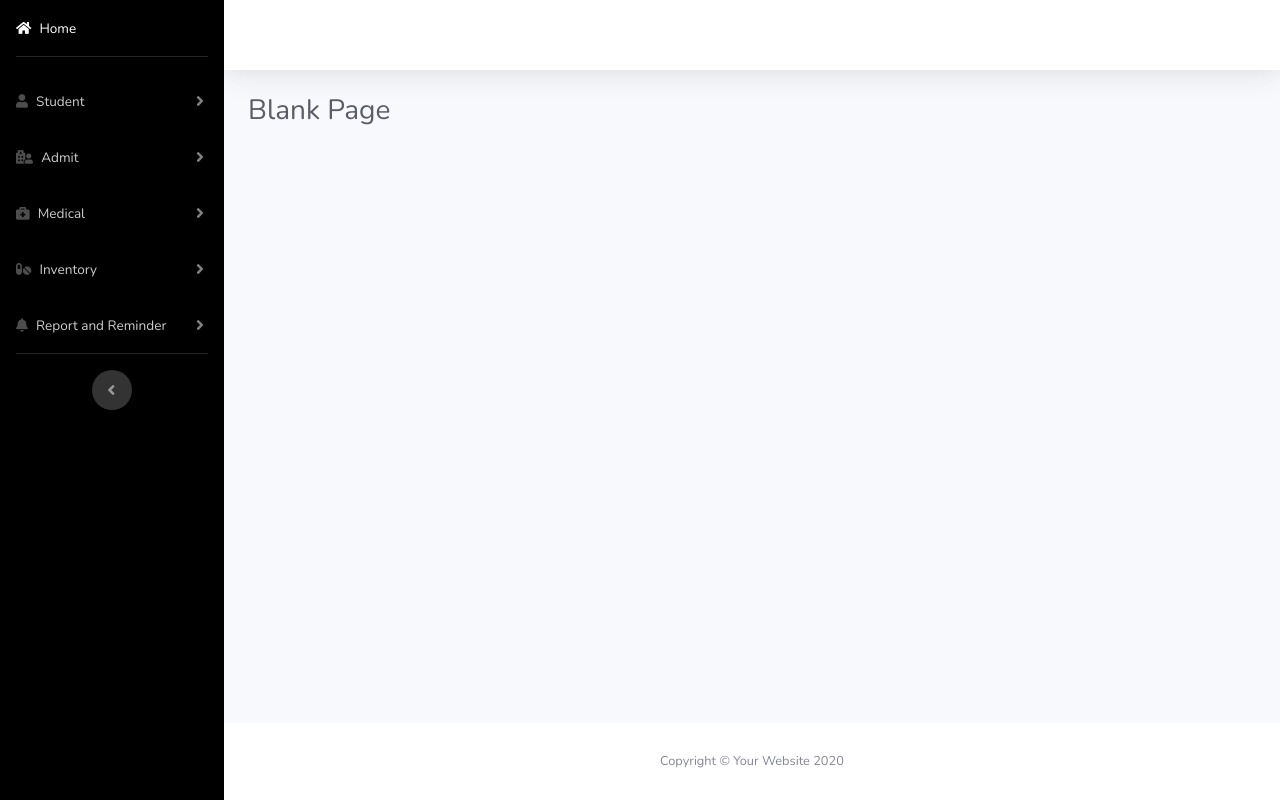
After one commit to xxiimcha/crms-ai, a PHP site: page /common/dashboard.php in a window 1280 px wide. The commit adds this page. Run offline with PHP 8.4, Linux system fonts and the light colour scheme.

Commit message:
Added Dashboard Layout

```diff
--- /dev/null
+++ b/common/dashboard.php
@@ -0,0 +1,76 @@
+<?php include('../partials/head.php');?>
+
+<!-- Page Wrapper -->
+<div id="wrapper">
+
+    <!-- Sidebar -->
+    <?php include('../partials/sidebar.php'); ?>
+    <!-- End of Sidebar -->
+
+    <!-- Content Wrapper -->
+    <div id="content-wrapper" class="d-flex flex-column">
+
+        <!-- Main Content -->
+        <div id="content">
+
+            <!-- Topbar -->
+            <nav class="navbar navbar-expand navbar-light bg-white topbar mb-4 static-top shadow">
+                <!-- Sidebar Toggle (Topbar) -->
+                <button id="sidebarToggleTop" class="btn btn-link d-md-none rounded-circle mr-3">
+                    <i class="fa fa-bars"></i>
+                </button>
+            </nav>
+            <!-- End of Topbar -->
+
+            <!-- Begin Page Content -->
+            <div class="container-fluid">
+                <!-- Page Heading -->
+                <h1 class="h3 mb-4 text-gray-800">Blank Page</h1>
+            </div>
+            <!-- /.container-fluid -->
+
+        </div>
+        <!-- End of Main Content -->
+
+        <!-- Footer -->
+        <footer class="sticky-footer bg-white">
+            <div class="container my-auto">
+                <div class="copyright text-center my-auto">
+                    <span>Copyright &copy; Your Website 2020</span>
+                </div>
+            </div>
+        </footer>
+        <!-- End of Footer -->
+
+    </div>
+    <!-- End of Content Wrapper -->
+
+</div>
+<!-- End of Page Wrapper -->
+
+<!-- Scroll to Top Button-->
+<a class="scroll-to-top rounded" href="#page-top">
+    <i class="fas fa-angle-up"></i>
+</a>
+
+<!-- Logout Modal-->
+<div class="modal fade" id="logoutModal" tabindex="-1" role="dialog" aria-labelledby="exampleModalLabel"
+    aria-hidden="true">
+    <div class="modal-dialog" role="document">
+        <div class="modal-content">
+            <div class="modal-header">
+                <h5 class="modal-title" id="exampleModalLabel">Ready to Leave?</h5>
+                <button class="close" type="button" data-dismiss="modal" aria-label="Close">
+                    <span aria-hidden="true">×</span>
+                </button>
+            </div>
+            <div class="modal-body">Select "Logout" below if you are ready to end your current session.</div>
+            <div class="modal-footer">
+                <button class="btn btn-secondary" type="button" data-dismiss="modal">Cancel</button>
+                <a class="btn btn-primary" href="login.html">Logout</a>
+            </div>
+        </div>
+    </div>
+</div>
+
+<?php include('../partials/foot.php');?>
--- a/partials/head.php
+++ b/partials/head.php
@@ -8,29 +8,12 @@
     <meta name="description" content="">
     <meta name="author" content="">
 
-    <title>SB Admin 2 - Login</title>
+    <title>Clinic Management System</title>
 
-    <!-- Custom fonts for this template-->
-    <link href="./assets/vendor/fontawesome-free/css/all.min.css" rel="stylesheet" type="text/css">
+    <link href="../assets/vendor/fontawesome-free/css/all.min.css" rel="stylesheet" type="text/css">
     <link href="https://fonts.googleapis.com/css?family=Nunito:200,200i,300,300i,400,400i,600,600i,700,700i,800,800i,900,900i" rel="stylesheet">
 
-    <!-- Custom styles for this template-->
-    <link href="./assets/css/sb-admin-2.min.css" rel="stylesheet">
-    <style>
-        .card {
-            border-radius: 15px;
-        }
-        .btn-user {
-            font-size: 1.1rem;
-            padding: 12px;
-        }
-        .form-control-user {
-            border-radius: 10px;
-        }
-        .login-container {
-            max-width: 450px;
-            margin: auto;
-        }
-    </style>
+    <link href="../assets/css/sb-admin-2.min.css" rel="stylesheet">
 </head>
-<body class="bg-gradient-dark">
+
+<body id="page-top">
--- /dev/null
+++ b/partials/sidebar.php
@@ -0,0 +1,95 @@
+<!-- Sidebar -->
+<ul class="navbar-nav sidebar sidebar-dark accordion" id="accordionSidebar" style="background-color: #000; color: #fff;">
+
+    <!-- Sidebar - Home -->
+    <li class="nav-item">
+        <a class="nav-link" href="index.html">
+            <i class="fas fa-home"></i>
+            <span>Home</span>
+        </a>
+    </li>
+
+    <!-- Divider -->
+    <hr class="sidebar-divider">
+
+    <!-- Student Section -->
+    <li class="nav-item">
+        <a class="nav-link collapsed" href="#" data-toggle="collapse" data-target="#studentMenu"
+            aria-expanded="true" aria-controls="studentMenu">
+            <i class="fas fa-user"></i>
+            <span>Student</span>
+        </a>
+        <div id="studentMenu" class="collapse" aria-labelledby="studentHeading" data-parent="#accordionSidebar">
+            <div class="bg-dark py-2 collapse-inner rounded">
+                <a class="collapse-item text-white" href="student-data.html">Student Data</a>
+            </div>
+        </div>
+    </li>
+
+    <!-- Admit Section -->
+    <li class="nav-item">
+        <a class="nav-link collapsed" href="#" data-toggle="collapse" data-target="#admitMenu"
+            aria-expanded="true" aria-controls="admitMenu">
+            <i class="fas fa-hospital-user"></i>
+            <span>Admit</span>
+        </a>
+        <div id="admitMenu" class="collapse" aria-labelledby="admitHeading" data-parent="#accordionSidebar">
+            <div class="bg-dark py-2 collapse-inner rounded">
+                <a class="collapse-item text-white" href="admit-data.html">Admit Data</a>
+            </div>
+        </div>
+    </li>
+
+    <!-- Medical Section -->
+    <li class="nav-item">
+        <a class="nav-link collapsed" href="#" data-toggle="collapse" data-target="#medicalMenu"
+            aria-expanded="true" aria-controls="medicalMenu">
+            <i class="fas fa-briefcase-medical"></i>
+            <span>Medical</span>
+        </a>
+        <div id="medicalMenu" class="collapse" aria-labelledby="medicalHeading" data-parent="#accordionSidebar">
+            <div class="bg-dark py-2 collapse-inner rounded">
+                <a class="collapse-item text-white" href="medical.html">Medical</a>
+                <a class="collapse-item text-white" href="disease-list.html">Disease List</a>
+            </div>
+        </div>
+    </li>
+
+    <!-- Inventory Section -->
+    <li class="nav-item">
+        <a class="nav-link collapsed" href="#" data-toggle="collapse" data-target="#inventoryMenu"
+            aria-expanded="true" aria-controls="inventoryMenu">
+            <i class="fas fa-pills"></i>
+            <span>Inventory</span>
+        </a>
+        <div id="inventoryMenu" class="collapse" aria-labelledby="inventoryHeading" data-parent="#accordionSidebar">
+            <div class="bg-dark py-2 collapse-inner rounded">
+                <a class="collapse-item text-white" href="medication.html">Medication</a>
+            </div>
+        </div>
+    </li>
+
+    <!-- Report and Reminder Section -->
+    <li class="nav-item">
+        <a class="nav-link collapsed" href="#" data-toggle="collapse" data-target="#reportMenu"
+            aria-expanded="true" aria-controls="reportMenu">
+            <i class="fas fa-bell"></i>
+            <span>Report and Reminder</span>
+        </a>
+        <div id="reportMenu" class="collapse" aria-labelledby="reportHeading" data-parent="#accordionSidebar">
+            <div class="bg-dark py-2 collapse-inner rounded">
+                <a class="collapse-item text-white" href="report.html">Report</a>
+            </div>
+        </div>
+    </li>
+
+    <!-- Divider -->
+    <hr class="sidebar-divider d-none d-md-block">
+
+    <!-- Sidebar Toggler (Sidebar) -->
+    <div class="text-center d-none d-md-inline">
+        <button class="rounded-circle border-0" id="sidebarToggle"></button>
+    </div>
+
+</ul>
+<!-- End of Sidebar -->
```
Also changed, not shown: index.php (+34 -1 lines), partials/config.php (added, +15 -0 lines).
